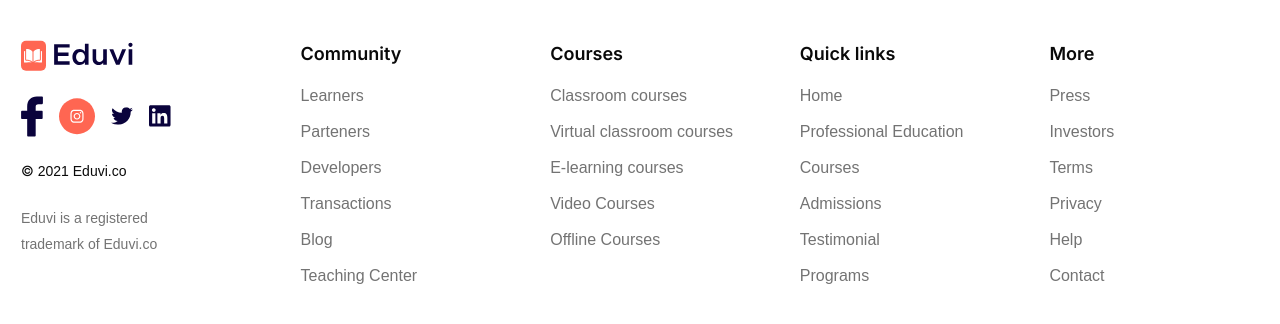
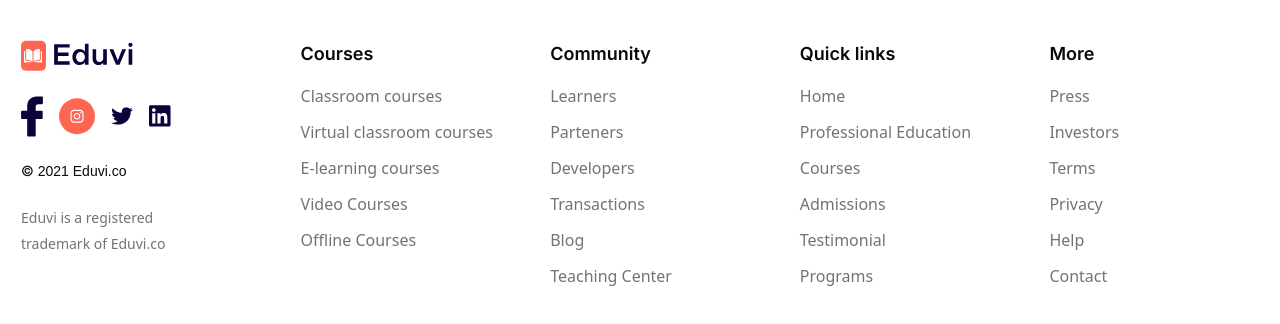
Before and after one commit to sabafakhri/E-learning-website, a Next.js app: page /courses in a window 1280 px wide. Shown: the top 324 px of the page. Built offline with nearby package versions, Linux system fonts and the light colour scheme; a web font is replaced by a local one.

Commit message:
feat:add height to footer

```diff
--- a/app/globals.css
+++ b/app/globals.css
@@ -63,6 +63,9 @@
 
   --text-14-26: 14px;
   --text-14-26--line-height: 26px;
+
+  --text-22-100: 22px;
+  --text-22-100--line-height: 100%;
 }
 
 @theme inline {
--- a/components/Footer.tsx
+++ b/components/Footer.tsx
@@ -4,7 +4,7 @@ const Footer = () => {
   return (
     <footer className="mx-auto px-5 py-10 sm:max-w-[943px] lg:max-w-[1278px]">
       <div className="mx-auto gap-10 sm:flex">
-        <section className="flex flex-col gap-6 sm:w-1/5">
+        <section className="flex flex-col gap-6 sm:h-[217px] sm:w-1/5 sm:justify-between">
           <Image
             src="/Eduvi-Logo.svg"
             alt="Next.js Logo"
@@ -41,17 +41,17 @@ const Footer = () => {
           <p className="font-inter sm:text-sm">
             © <span className="font-metropolis">2021 Eduvi.co</span>
           </p>
-          <p className="font-metropolis text-16-26 text-muted-foreground sm:text-14-26">
+          <p className="text-16-26 text-muted-foreground sm:text-14-26">
             Eduvi is a registered <br />
             trademark of Eduvi.co
           </p>
         </section>
         <section className="mt-5 grid grid-cols-2 gap-6 sm:mt-0 sm:w-4/5 sm:grid-cols-4 sm:gap-10">
-          <div className="flex flex-col gap-4">
-            <p className="font-inter text-[22px] font-semibold sm:text-lg">
+          <div className="flex flex-col gap-4 sm:order-2 sm:h-[243px] sm:justify-between">
+            <p className="font-inter text-22-100 font-semibold sm:text-lg">
               Community
             </p>
-            <ul className="font-metropolis text-muted-foreground flex flex-col gap-3">
+            <ul className="text-muted-foreground flex flex-col gap-3">
               <li>Learners</li>
               <li>Parteners</li>
               <li>Developers</li>
@@ -60,11 +60,11 @@ const Footer = () => {
               <li>Teaching Center</li>
             </ul>
           </div>
-          <div className="flex flex-col gap-4">
-            <p className="font-inter text-[22px] font-semibold sm:text-lg">
+          <div className="flex flex-col gap-4 sm:order-1 sm:h-[207px] sm:justify-between">
+            <p className="font-inter text-22-100 font-semibold sm:text-lg">
               Courses
             </p>
-            <ul className="font-metropolis text-muted-foreground flex flex-col gap-3">
+            <ul className="text-muted-foreground flex flex-col gap-3">
               <li>Classroom courses</li>
               <li>Virtual classroom courses</li>
               <li>E-learning courses</li>
@@ -72,11 +72,11 @@ const Footer = () => {
               <li>Offline Courses</li>
             </ul>
           </div>
-          <div className="flex flex-col gap-4">
-            <p className="font-inter text-[22px] font-semibold sm:text-lg">
+          <div className="flex flex-col gap-4 sm:order-3 sm:h-[243px] sm:justify-between">
+            <p className="font-inter text-22-100 font-semibold sm:text-lg">
               Quick links
             </p>
-            <ul className="font-metropolis text-muted-foreground flex flex-col gap-3">
+            <ul className="text-muted-foreground flex flex-col gap-3">
               <li>Home</li>
               <li>Professional Education</li>
               <li>Courses</li>
@@ -85,11 +85,11 @@ const Footer = () => {
               <li>Programs</li>
             </ul>
           </div>
-          <div className="flex flex-col gap-4">
-            <p className="font-inter text-[22px] font-semibold sm:text-lg">
+          <div className="flex flex-col gap-4 sm:order-4 sm:h-[243px] sm:justify-between">
+            <p className="font-inter text-22-100 font-semibold sm:text-lg">
               More
             </p>
-            <ul className="font-metropolis text-muted-foreground flex flex-col gap-3">
+            <ul className="text-muted-foreground flex flex-col gap-3">
               <li>Press</li>
               <li>Investors</li>
               <li>Terms</li>
```
